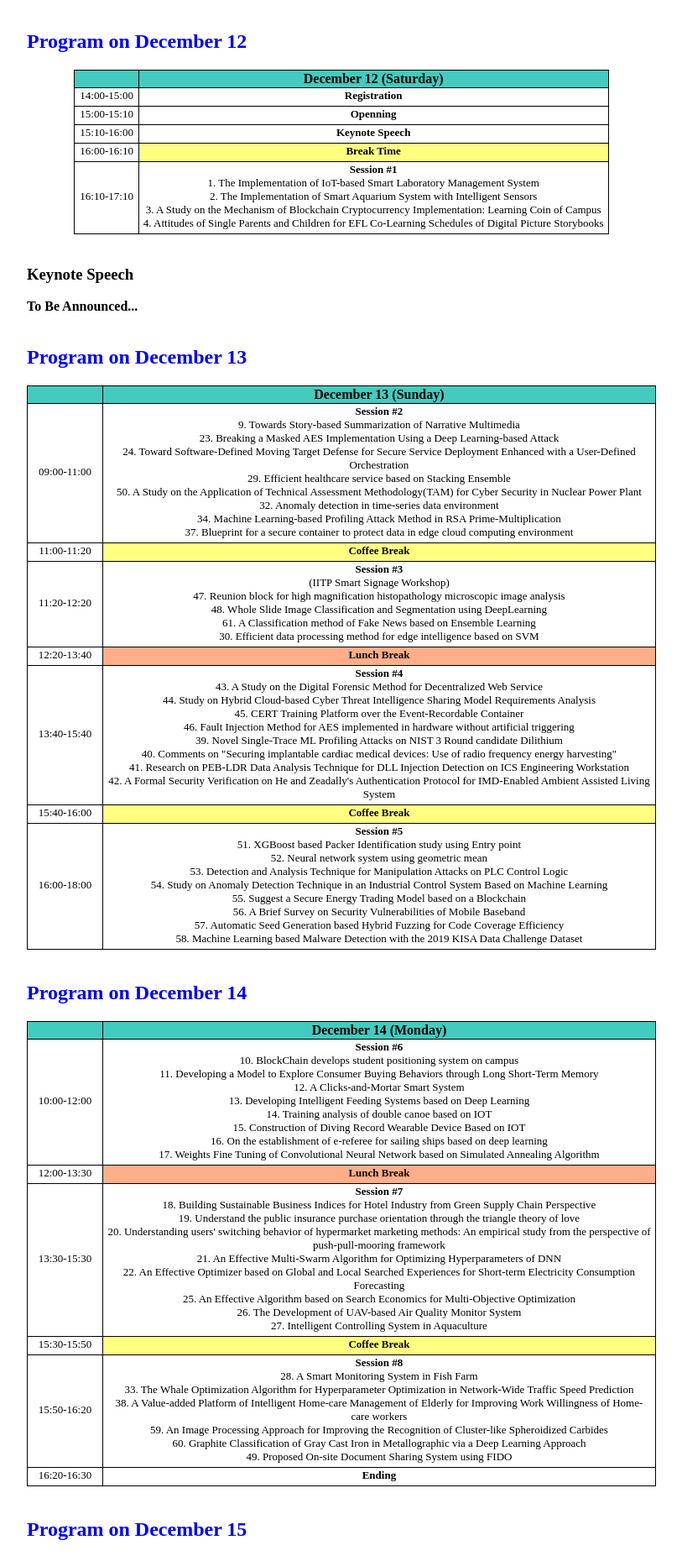
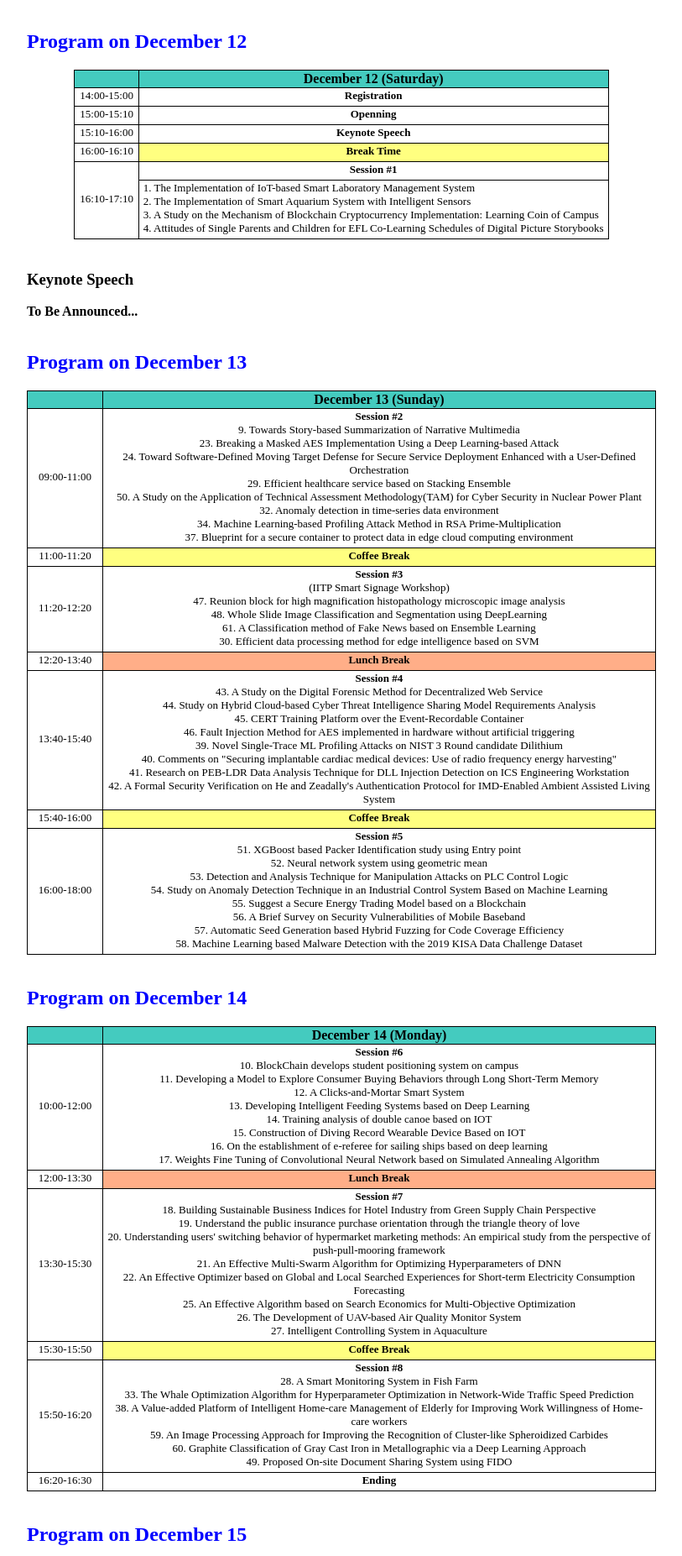
Before and after one commit to icea-conf/2020, a Jekyll site: the page built from program/index.html, in a window 1280 px wide. Shown: the part 714-2567 px from the top of the page at 84% size, without its empty margins (233-1046 px from the left). Built offline with Jekyll 4.4.1, drawn with Linux system fonts in a browser that asks for light colours.

Commit message:
Update index.html

```diff
--- a/program/index.html
+++ b/program/index.html
@@ -351,15 +351,19 @@
                               </td>
                          </tr>
                          <tr>
-                              <td class="tcontent4">
+                              <td class="tcontent4" rowspan="2">
                                    16:10-17:10
                               </td>
                               <td class="tcontent4" colspan="4">
-                                   <b>Session #1</b></br>
-                                   <a style="font-size: small; text-align: left;">1. The Implementation of IoT-based Smart Laboratory Management System</a></br>
-                                   <a style="font-size: small; text-align: left;">2. The Implementation of Smart Aquarium System with Intelligent Sensors</a></br>
-                                   <a style="font-size: small; text-align: left;">3. A Study on the Mechanism of Blockchain Cryptocurrency Implementation: Learning Coin of Campus</a></br>
-                                   <a style="font-size: small; text-align: left;">4. Attitudes of Single Parents and Children for EFL Co-Learning Schedules of Digital Picture Storybooks</a>
+                                   <b>Session #1</b>
+                              </td>
+                         </tr>
+                         <tr>
+                              <td class="tcontent7" colspan="4">
+                                   <a>1. The Implementation of IoT-based Smart Laboratory Management System</a></br>
+                                   <a>2. The Implementation of Smart Aquarium System with Intelligent Sensors</a></br>
+                                   <a>3. A Study on the Mechanism of Blockchain Cryptocurrency Implementation: Learning Coin of Campus</a></br>
+                                   <a>4. Attitudes of Single Parents and Children for EFL Co-Learning Schedules of Digital Picture Storybooks</a>
                               </td>
                          </tr>
                     </tbody>
```
